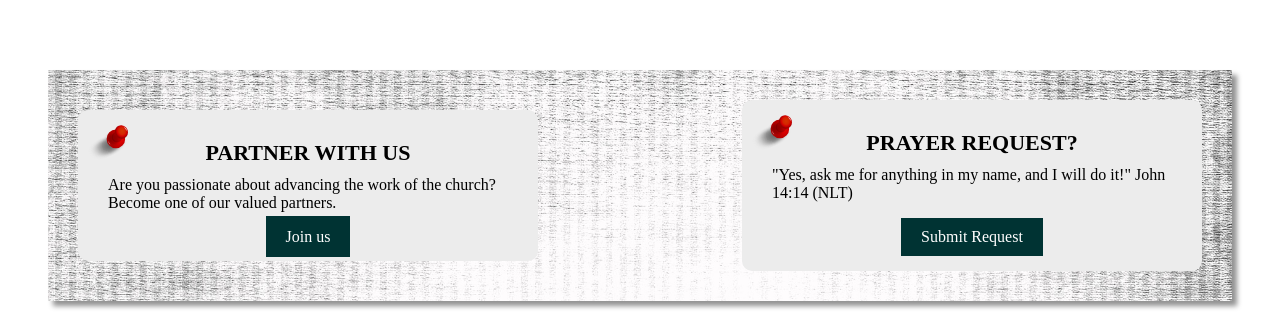
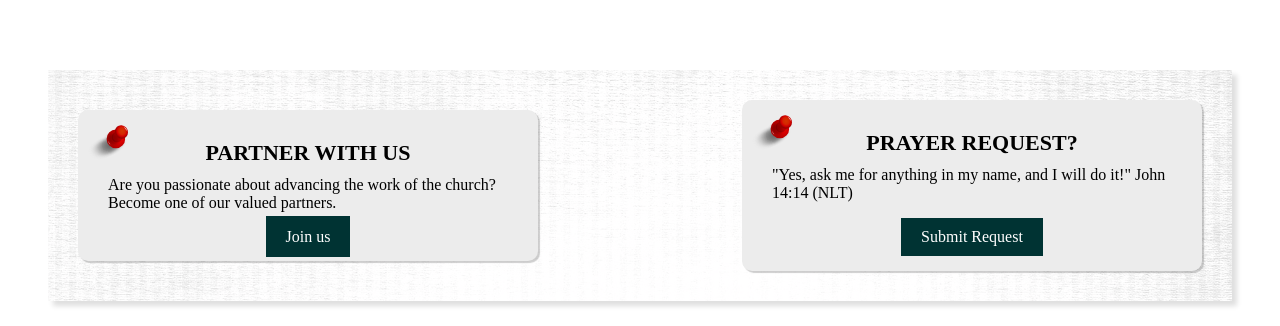
Before and after one commit to Leche90/ChurchApp, a Next.js app in the folder frontend/: page /Home/Home in a window 1280 px wide. Shown: the part 2743-3069 px from the top of the page. Built offline with nearby package versions, Linux system fonts and the light colour scheme.

Commit message:
updated about

```diff
--- a/frontend/src/components/Partner/Partner.css
+++ b/frontend/src/components/Partner/Partner.css
@@ -19,11 +19,23 @@
     width: 100%;
     max-width: 1200px;
     padding: 30px;
-    background-color: rgba(220, 220, 220, 0.03);
+    position: relative;
+    box-shadow: 5px 5px 5px rgba(0, 0, 0, 0.128);
+    overflow: hidden;
+}
+
+.partner-card::before {
+    content: "";
+    position: absolute;
+    top: 0;
+    left: 0;
+    width: 100%;
+    height: 100%;
     background-image: url('../../assets/boho.jpg');
     background-size: cover;
     background-repeat: no-repeat;
-    box-shadow: 5px 5px 5px rgba(0, 0, 0, 0.427);
+    opacity: 0.2; /* Adjust this value for transparency */
+    z-index: -1; /* Places it behind content */
 }
 
 .partner-title1 {
@@ -49,7 +61,7 @@
     width: 400px;
     border-radius: 10px;
     flex-grow: 0;
-    /* box-shadow: 2px 2px 1px rgba(0, 0, 0, 0.192); */
+    box-shadow: 2px 2px 1px rgba(0, 0, 0, 0.192);
     position: relative;
 }
 
--- a/frontend/src/pages/About/About.css
+++ b/frontend/src/pages/About/About.css
@@ -154,7 +154,7 @@
   font-weight: 600;
   color: rgba(54, 69, 79, 1);
   display: flex;
-  margin-top: 20px;
+  margin-top: 30px;
 }
 
 .values-text {
```
